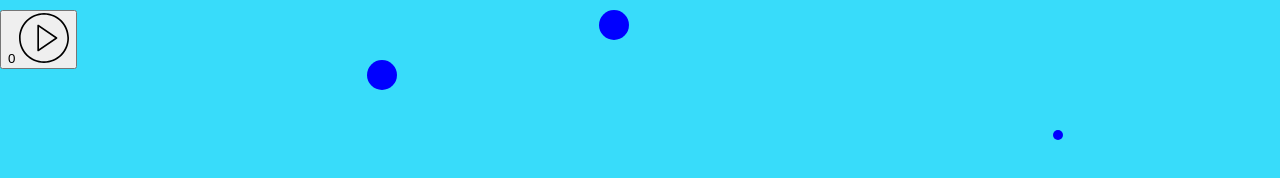
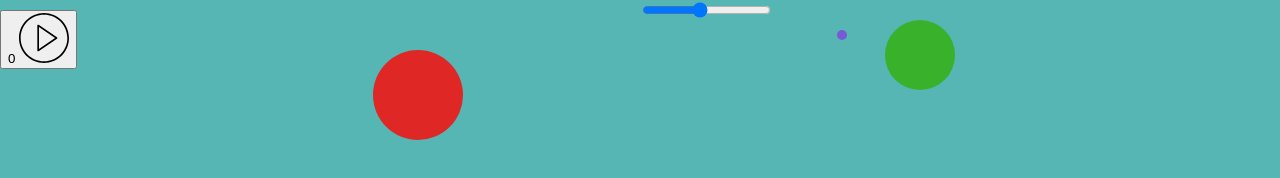
Before and after one commit to farshad9037/DotGame, a plain HTML site: page index.html in a window 1280 px wide. Both pictures are taken after a click on the button "Start". Drawn offline with Linux system fonts and the light colour scheme.

Commit message:
Slider functionality

```diff
--- a/index.html
+++ b/index.html
@@ -10,6 +10,7 @@
 
 <body>
   <canvas id="canvas"></canvas>
+  <input type="range" min="1" max="10" value="5" id="speedSlider" class="slider">
   <button type="button" id="startBtn" class="start-btn" onclick="start()">Start</button>
   <button type="button" id="controlBtn" class="control-btn" onclick="controlAnimation()">
     <span id="score">0</span>
--- a/index.js
+++ b/index.js
@@ -1,109 +1,160 @@
 "use strict";
 
-const MIN_DOT_DIAMETER = 10;
-const MAX_DOT_DIAMETER = 100;
+const CONFIG = {
+  // Minimum diameter of the dot in px
+  minDotDiameter: 10,
+  // Maximun diameter of the dot in px
+  maxDotDiameter: 100,
+  // Game speed in px per second (speed = (5 * 10)px)
+  initSpeed: 5,
+  // Frequency to push dot in ms (1000ms = 1s)
+  frequency: 1000
+}
 
-class Utils {
+class Game {
   constructor() {
+    // Whether game is on or pause/off
     this.isPlaying = false;
-    this.dotArr = [];
+    // List of all dots
+    this.dots = [];
+    // X co-ordinate of click - defaults to 0
     this.mouseX = 0;
+    // Y co-ordinate of click - defaults to 0
     this.mouseY = 0;
+    // Total score
     this.score = 0;
     this.canvas = document.getElementById("canvas");
     this.c = this.canvas.getContext("2d");
+    // Slider element
+    this.slider = document.getElementById("speedSlider");
+    // Current speed of the game
+    this.speed = CONFIG.initSpeed;
     this.setCanvasSize();
     this.bindResize();
+    this.bindSlider();
+    this.bindBlur();
   }
 
   // Utility method to find random numbers
-  getRndInteger(min, max) {
+  getRandomdInteger(min, max) {
     return Math.floor(Math.random() * (max - min + 1)) + min;
   }
 
+  // Set the dimensions of canvas
   setCanvasSize() {
     this.canvas.width = window.outerWidth;
     this.canvas.height = window.outerHeight;
   }
 
   bindResize() {
-    window.addEventListener('resize', function () {
-      utils.setCanvasSize();
-    }, false);
+    // Recalculate the canvas dimensions on browser resize (responsive support)
+    window.addEventListener('resize', () => game.setCanvasSize());
+  }
+
+  randomColor() {
+    // Random r,g,b value has been calculated
+    return `rgb(${Math.round(Math.random() * 250)}, ${Math.round(Math.random() * 250)}, ${Math.round(Math.random() * 250)})`;
+  }
+
+  // Slider event to control the speed of the game
+  bindSlider() {
+    this.slider.oninput = () => this.speed = this.slider.value
+  }
+
+  bindBlur() {
+    // Pause the game once out of focus
+    window.addEventListener('blur', () => this.isPlaying = false)
+  }
+
+  removeDot(index) {
+    this.dots.splice(index, 1);
+  }
+
+  handleDotClick(dot, index) {
+    // Logic to find clicked dot
+    if (this.mouseX > dot.x - dot.radius &&
+      this.mouseX < dot.x + dot.radius &&
+      this.mouseY > dot.y - dot.radius &&
+      this.mouseY < dot.y + dot.radius) {
+
+      dot.radius = 0; // Hide clicked dot
+      this.score += dot.points; // Increment score
+      document.getElementById('score').innerHTML = this.score;
+
+      // Reset clicked coordinates. Otherwise future dots of same coordinates will be considered as clicked
+      this.mouseX = 0;
+      this.mouseY = 0;
+    }
+
+    if (dot.y > window.outerHeight + CONFIG.maxDotDiameter) {
+      this.dots.splice(index, 1);
+    }
   }
 }
 
-const utils = new Utils();
+// Create new instance of Game
+const game = new Game();
 
 class Dot {
   constructor() {
-    this.color = 'blue';
-    this.radius = utils.getRndInteger(1, 10) * MIN_DOT_DIAMETER / 2;
-    this.x = utils.getRndInteger(MAX_DOT_DIAMETER, utils.canvas.width - MAX_DOT_DIAMETER); // returns a random integer between 100 and (canvas width - 100)
+    this.color = game.randomColor();
+    this.radius = game.getRandomdInteger(1, 10) * CONFIG.minDotDiameter / 2;
+    // Random X co-ordinate of the dot ranges from 100 to (canvas width - 100)
+    this.x = game.getRandomdInteger(CONFIG.maxDotDiameter, game.canvas.width - CONFIG.maxDotDiameter);
+    // Initial Y co-ordinate of the dot
     this.y = -this.radius;
-    this.points = (MAX_DOT_DIAMETER - this.radius * 2) / 10 + 1; // Points inversely proportional to radius
-
+    // Points inversely proportional to radius
+    this.points = (CONFIG.maxDotDiameter - this.radius * 2) / 10 + 1;
   }
 
   update() {
-    utils.c.beginPath();
-    utils.c.arc(this.x, this.y, this.radius, 0, 2 * Math.PI);
-    utils.c.fillStyle = this.color;
-    utils.c.fill();
+    game.c.beginPath();
+    game.c.arc(this.x, this.y, this.radius, 0, 2 * Math.PI);
+    game.c.fillStyle = this.color;
+    game.c.fill();
   }
 }
 
 function start() {
   document.getElementById('startBtn').style.display = 'none';
-  utils.isPlaying = true;
-  utils.dotArr.push(new Dot())
+  game.isPlaying = true;
+  game.dots.push(new Dot())
   animate();
 
   // Push dot every second
   setInterval(function () {
-    if (utils.isPlaying) {
-      utils.dotArr.push(new Dot());
+    // Check whether game is on before adding new dot
+    if (game.isPlaying) {
+      game.dots.push(new Dot());
     }
-  }, 1000);
+  }, CONFIG.frequency);
 
-  window.addEventListener('click', function () {
-    utils.mouseX = event.clientX;
-    utils.mouseY = event.clientY;
-  }, false);
+  window.addEventListener('click', () => {
+    game.mouseX = event.clientX;
+    game.mouseY = event.clientY;
+  });
 }
 
 function animate() {
-  if (!utils.isPlaying) {
-    cancelAnimationFrame(animate); // Cancel animation on game pause
+  if (!game.isPlaying) {
+    // Pause the game
+    cancelAnimationFrame(animate);
     return;
   }
 
   requestAnimationFrame(animate); // Continue animation if game is on.
-  utils.c.clearRect(0, 0, utils.canvas.width, utils.canvas.height);
-  utils.dotArr.forEach(each => {
-    each.update();
+  game.c.clearRect(0, 0, game.canvas.width, game.canvas.height);
+  game.dots.forEach((dot, index) => {
+    dot.update();
     // Speed range is 10px ~ 100px per second based on the configuration.
     // requestAnimationFrame repaint every 1/60 seconds. So (y += 1 / 60 * <10 ~ 100>) adds (10 ~ 100) every second
-    each.y += 5 / 6;
+    dot.y += game.speed / 6;
 
-    // Logic to find clicked dot
-    if (utils.mouseX > each.x - each.radius &&
-      utils.mouseX < each.x + each.radius &&
-      utils.mouseY > each.y - each.radius &&
-      utils.mouseY < each.y + each.radius) {
-
-      each.radius = 0; // Hide clicked dot
-      utils.score += each.points; // Increment score
-      document.getElementById('score').innerHTML = utils.score;
-
-      // Reset clicked coordinates. Otherwise future dots of same coordinates will be considered as clicked
-      utils.mouseX = 0;
-      utils.mouseY = 0;
-    }
+    game.handleDotClick(dot, index);
   });
 }
 
 function controlAnimation() {
-  utils.isPlaying = !utils.isPlaying; // Toggle game status
+  game.isPlaying = !game.isPlaying; // Toggle game status
   animate(); // Handle animations based on game status
 }
--- a/style.css
+++ b/style.css
@@ -1,5 +1,6 @@
 body {
-  background-color: rgb(56,220, 250);
+  background-color: #55b6b4;
+  /* background: #55b6b4 url("file:///Users/farshad/Downloads/bounce2.gif") no-repeat fixed center;  */
   margin: 0px;
 }
 
@@ -14,3 +15,9 @@ body {
   top: 10px;
   left: 0;
 }
+
+.slider {
+  position: absolute;
+  top: 0;
+  left: 50%;
+}
```
